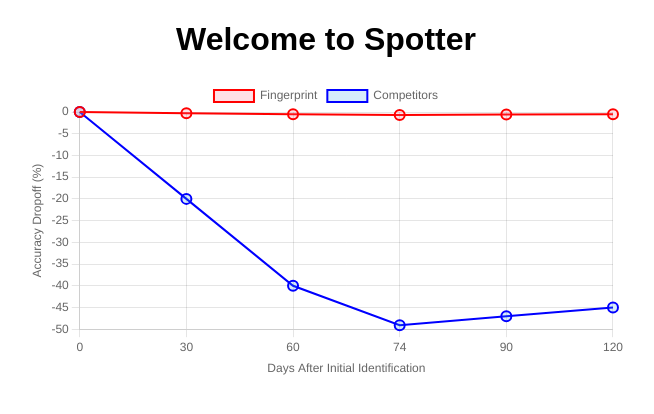
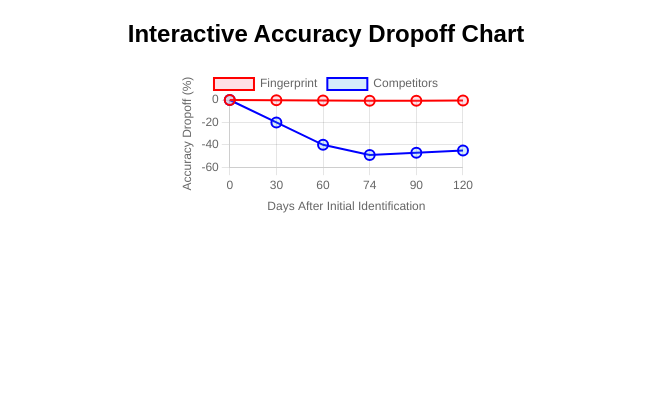
Before and after one commit to Ttk7459/Neww, a plain HTML site: page index.html in a window 1280 px wide. Shown: the whole page, without its empty margins (314-968 px from the left). Drawn offline with nearby package versions, Linux system fonts and the light colour scheme.

Commit message:
Update index.html

```diff
--- a/index.html
+++ b/index.html
@@ -3,18 +3,25 @@
 <head>
     <meta charset="UTF-8">
     <meta name="viewport" content="width=device-width, initial-scale=1.0">
-    <title>Spotter Homepage</title>
-    <link rel="stylesheet" href="style.css">
+    <title>Interactive Chart</title>
     <script src="https://cdn.jsdelivr.net/npm/chart.js"></script>
+    <style>
+        body {
+            font-family: Arial, sans-serif;
+            text-align: center;
+        }
+        canvas {
+            max-width: 80%;
+            margin: 20px auto;
+        }
+    </style>
 </head>
 <body>
-    <h1>Welcome to Spotter</h1>
 
-    <!-- Chart Container -->
-    <div class="chart-container">
-        <canvas id="myChart"></canvas>
-    </div>
+    <h2>Interactive Accuracy Dropoff Chart</h2>
+    <canvas id="myChart"></canvas>
 
     <script src="script.js"></script>
+
 </body>
 </html>
```
